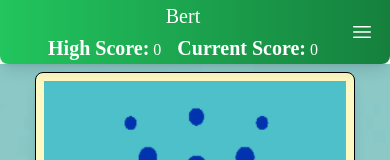
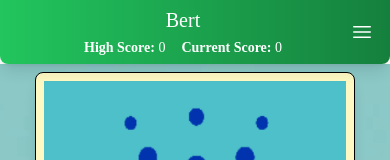
Before and after one commit to Ktabakov/BERT, a Next.js app: page / in a window 390 px wide. Shown: the top 160 px of the page. Built offline with nearby package versions, Linux system fonts and the light colour scheme; what @hyperionbt/helios would draw is missing.

Commit message:
some navbar stuff

```diff
--- a/components/NavBar.tsx
+++ b/components/NavBar.tsx
@@ -111,11 +111,11 @@ const NavBar: React.FC<NavBarProps> = ({
           </Link>
           {(highScore !== undefined && currentScore !== undefined) && (
             <div className="flex space-x-4">
-              <div className="text-base">
-                <span className="font-semibold text-xl">High Score:</span> {highScore}
+              <div className="text-sm md:text-base">
+                <span className="font-semibold text-sm md:text-xl">High Score:</span> {highScore}
               </div>
-              <div className="text-base">
-                <span className="font-semibold text-xl">Current Score:</span> {currentScore}
+              <div className="text-sm md:text-base">
+                <span className="font-semibold text-sm md:text-xl">Current Score:</span> {currentScore}
               </div>
             </div>
           )}
```
